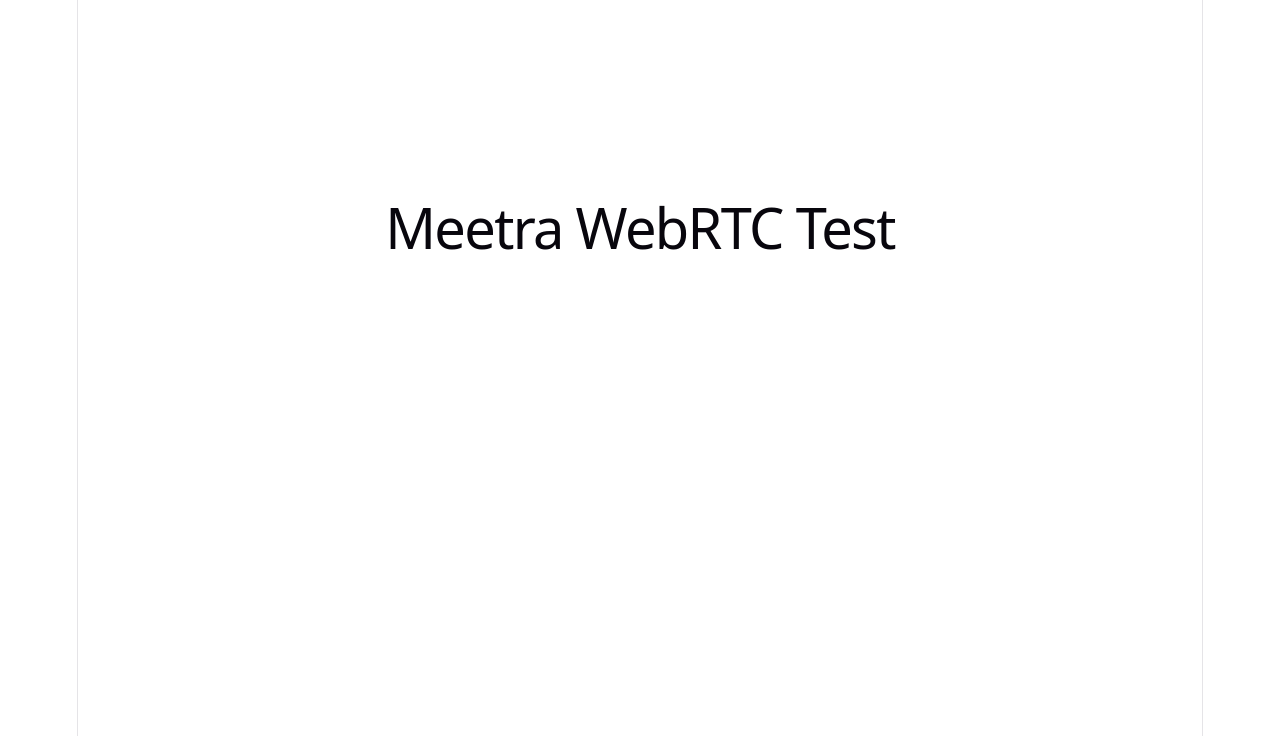
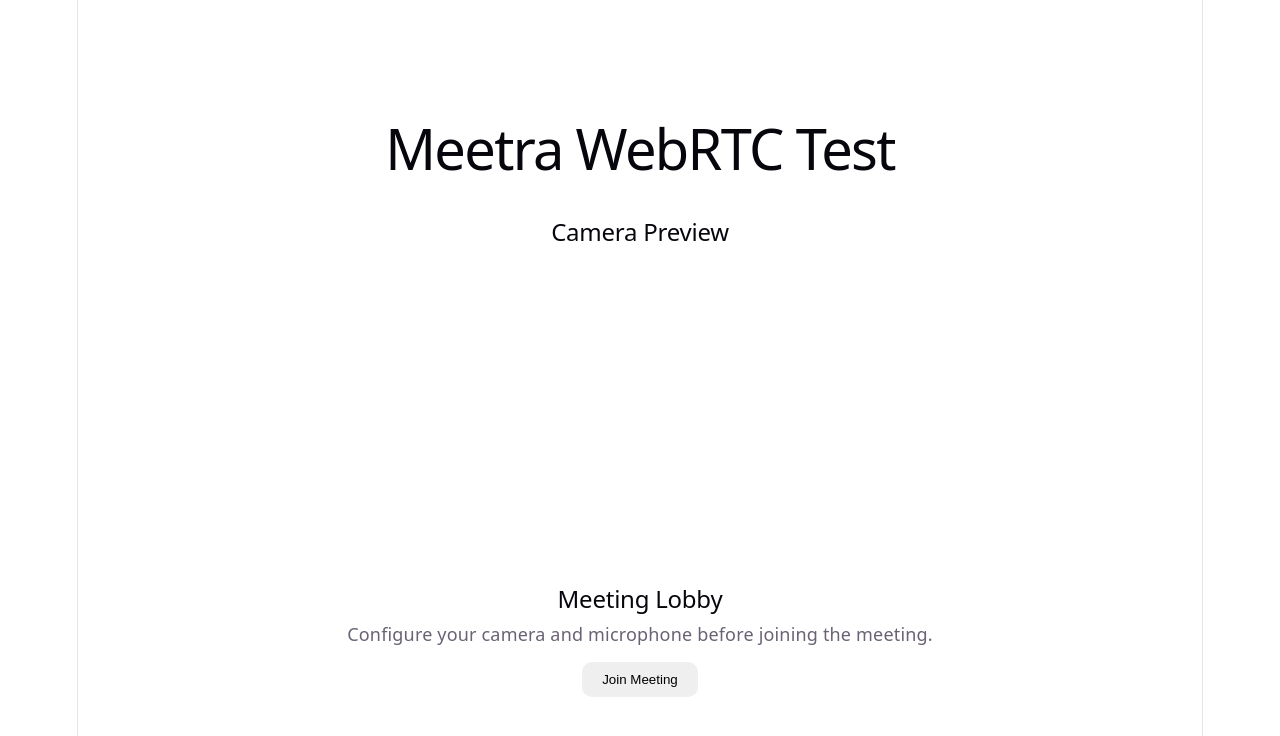
Before and after one commit to Mola2025/Meetra, a React (Vite) app in the folder client/: page / in a window 1280 px wide. Shown: the top 736 px of the page. Built offline with nearby package versions, Linux system fonts and the light colour scheme; no server answers.

Commit message:
Created MediaPreview and Lobby components

```diff
--- a/client/src/App.jsx
+++ b/client/src/App.jsx
@@ -1,31 +1,13 @@
-import { useEffect, useRef } from "react";
-import { testMediaDevices } from "./webrtc/mediaTest";
 import "./App.css";
+import MediaPreview from "./components/MediaPreview";
+import Lobby from "./components/Lobby";
 
 function App() {
-  const videoRef = useRef(null);
-
-  useEffect(() => {
-    if (videoRef.current) {
-      testMediaDevices(videoRef.current);
-    }
-  }, []);
-
   return (
     <section id="center">
       <h1>Meetra WebRTC Test</h1>
-
-      <video
-        ref={videoRef}
-        autoPlay
-        playsInline
-        muted
-        width="600"
-        style={{
-          borderRadius: "12px",
-          marginTop: "20px",
-        }}
-      />
+      <MediaPreview />
+      <Lobby />
     </section>
   );
 }
--- /dev/null
+++ b/client/src/components/Lobby.jsx
@@ -0,0 +1,25 @@
+function Lobby() {
+  return (
+    <div style={{ marginTop: "30px" }}>
+      <h2>Meeting Lobby</h2>
+
+      <p>
+        Configure your camera and microphone before joining the meeting.
+      </p>
+
+      <button
+        style={{
+          marginTop: "15px",
+          padding: "10px 20px",
+          borderRadius: "10px",
+          border: "none",
+          cursor: "pointer",
+        }}
+      >
+        Join Meeting
+      </button>
+    </div>
+  );
+}
+
+export default Lobby;
--- /dev/null
+++ b/client/src/components/MediaPreview.jsx
@@ -0,0 +1,29 @@
+import { useEffect, useRef } from "react";
+import { testMediaDevices } from "../webrtc/mediaTest";
+
+function MediaPreview() {
+  const videoRef = useRef(null);
+
+  useEffect(() => {
+    if (videoRef.current) {
+      testMediaDevices(videoRef.current);
+    }
+  }, []);
+
+  return (
+    <div>
+      <h2>Camera Preview</h2>
+
+      <video
+        ref={videoRef}
+        autoPlay
+        playsInline
+        muted
+        width="500"
+        style={{ borderRadius: "12px", marginTop: "20px" }}
+      />
+    </div>
+  );
+}
+
+export default MediaPreview;
```
